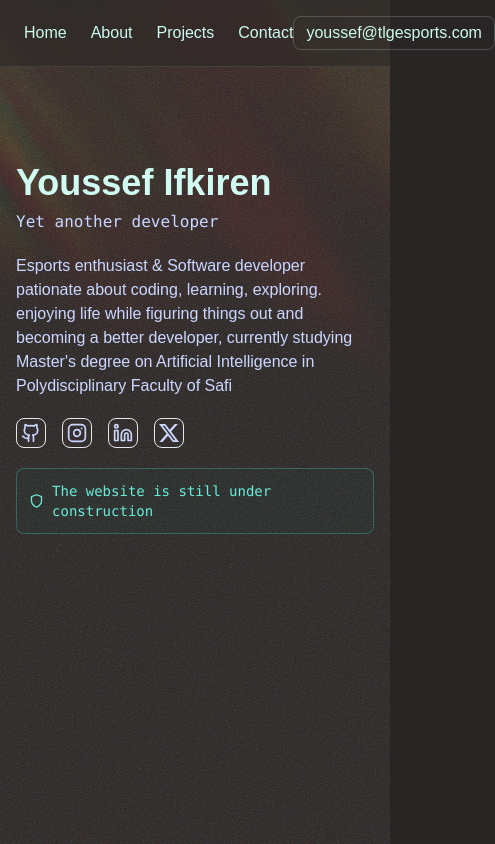
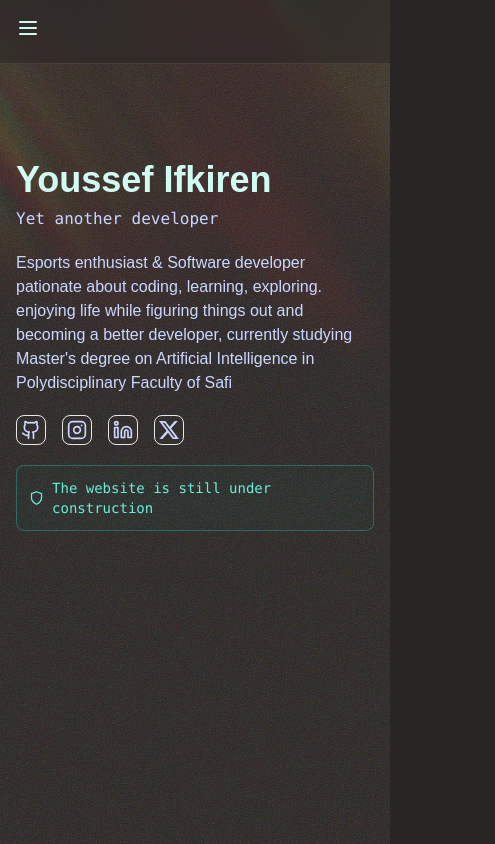
Before and after one commit to youssefifkiren/portfolio, a Next.js app: page / in a window 390 px wide. Shown: the whole page, 495 px wide, since content can reach past the window. Built offline with nearby package versions, Linux system fonts and the light colour scheme.

Commit message:
made navbar responsive

```diff
--- a/components/ui/overlays/Navbar.tsx
+++ b/components/ui/overlays/Navbar.tsx
@@ -1,11 +1,15 @@
+"use client"
 import { metainfo } from "@/lib/const"
 import Link from "next/link"
+import { useState } from "react"
 
 const Navbar = () => {
+  const [isOpen, setIsOpen] = useState(false)
+
   return (
     <header className="sticky top-0 z-50 backdrop-blur-sm bg-stone-800/50 border-b border-stone-700">
-      <nav className="flex items-center justify-between px-6 py-4">
-        <div className="flex space-x-6">
+      <nav className="flex items-center justify-between px-4 py-4 sm:px-6">
+        <div className="hidden md:flex space-x-6">
           <Link href="/" className="text-teal-100 hover:text-teal-300 transition-colors">
             Home
           </Link>
@@ -19,12 +23,43 @@ const Navbar = () => {
             Contact
           </Link>
         </div>
+
+        <div className="md:hidden">
+          <button
+            onClick={() => setIsOpen(!isOpen)}
+            className="text-teal-100 hover:text-teal-300 transition-colors"
+          >
+            <svg className="w-6 h-6" fill="none" stroke="currentColor" viewBox="0 0 24 24">
+              <path strokeLinecap="round" strokeLinejoin="round" strokeWidth={2} d="M4 6h16M4 12h16M4 18h16" />
+            </svg>
+          </button>
+        </div>
+
         <a
           href={`mailto:${metainfo.email}`}
-          className="text-teal-100 hover:text-teal-300 transition-colors px-3 py-1 border border-teal-100/20 rounded-lg hover:border-teal-300/50"
+          className="hidden sm:inline-block text-teal-100 hover:text-teal-300 transition-colors px-3 py-1 border border-teal-100/20 rounded-lg hover:border-teal-300/50"
         >
           {metainfo.email}
         </a>
+
+        {isOpen && (
+          <div className="md:hidden absolute top-16 left-0 right-0 bg-stone-800/95 backdrop-blur-sm border-b border-stone-700">
+            <div className="flex flex-col space-y-4 px-6 py-4">
+              <Link href="/" className="text-teal-100 hover:text-teal-300 transition-colors" onClick={() => setIsOpen(false)}>
+                Home
+              </Link>
+              <Link href="#about" className="text-teal-100 hover:text-teal-300 transition-colors" onClick={() => setIsOpen(false)}>
+                About
+              </Link>
+              <Link href="#projects" className="text-teal-100 hover:text-teal-300 transition-colors" onClick={() => setIsOpen(false)}>
+                Projects
+              </Link>
+              <Link href="#contact" className="text-teal-100 hover:text-teal-300 transition-colors" onClick={() => setIsOpen(false)}>
+                Contact
+              </Link>
+            </div>
+          </div>
+        )}
       </nav>
     </header>
   )
```
